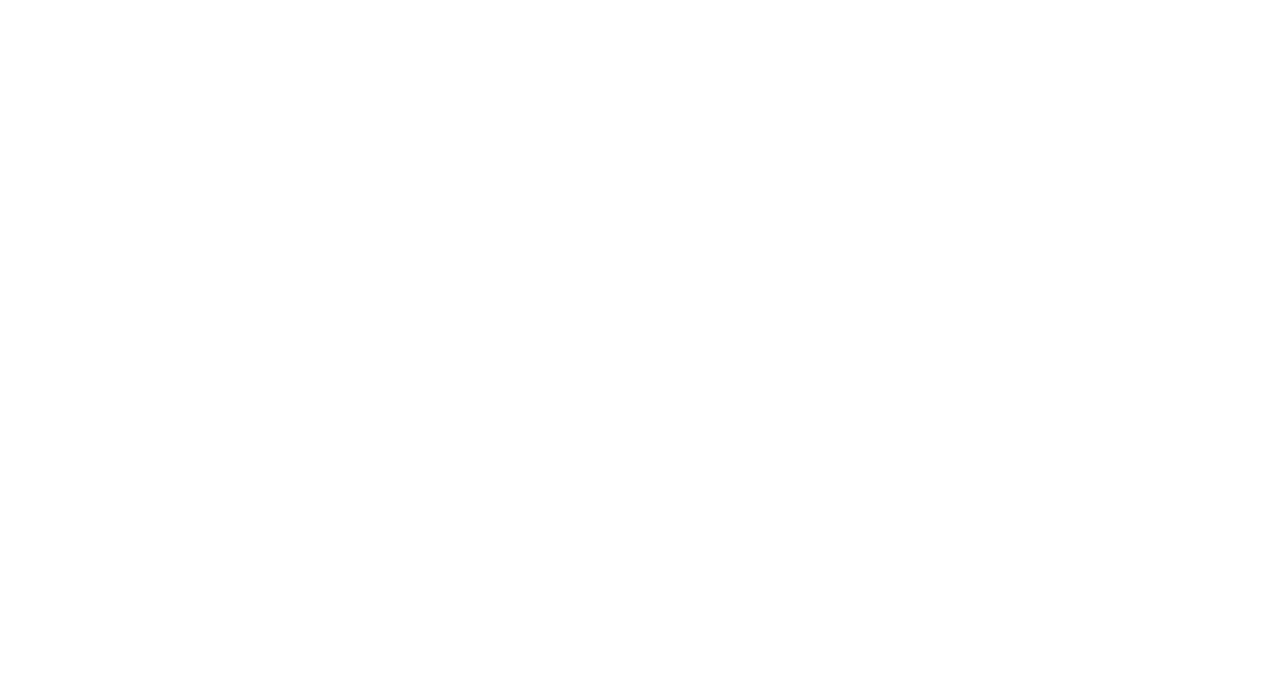
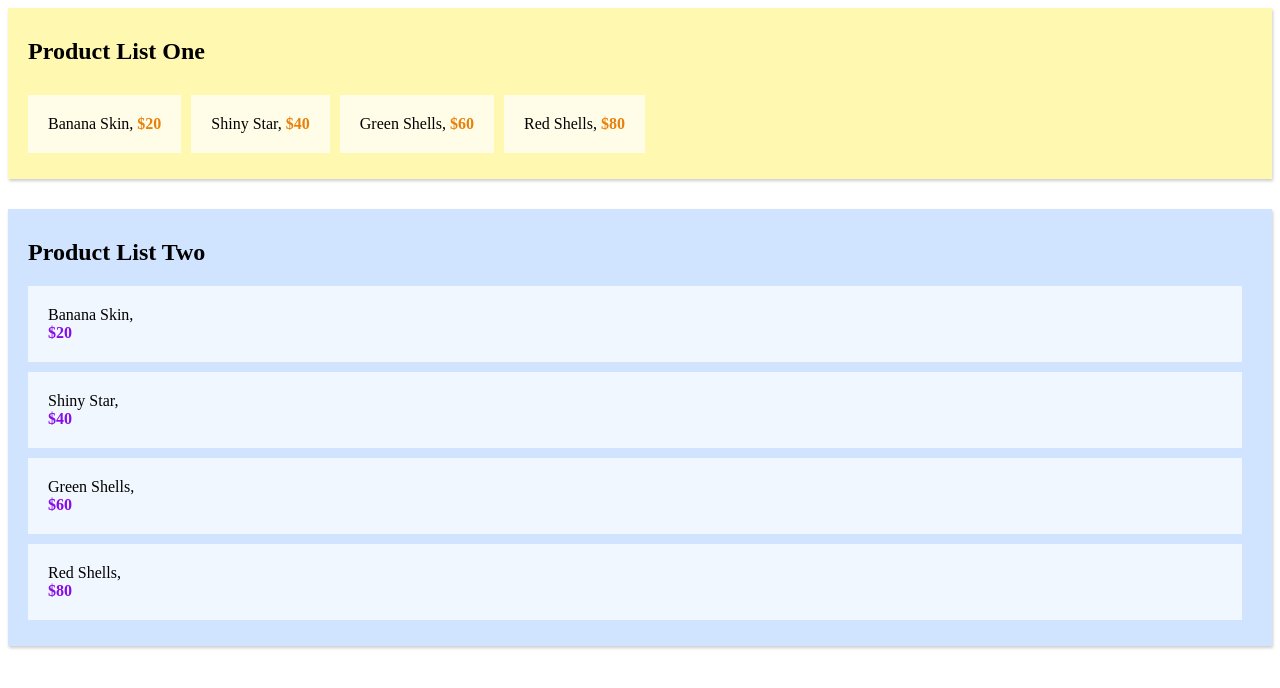
Before and after one commit to mdajgarhossain/vuex, a Vue app: page / in a window 1280 px wide. Shown: the top 688 px of the page. Built offline with nearby package versions, Linux system fonts and the light colour scheme.

Commit message:
Passing data as props from parent to child & use data by vuejs style

```diff
--- a/src/App.vue
+++ b/src/App.vue
@@ -5,8 +5,32 @@
       <router-link to="/about">About</router-link>
     </div>
     <router-view/> -->
+    <ProdctListOne :products="products" />
+    <ProductListTwo :products="products" />
   </div>
 </template>
 
+<script>
+import ProdctListOne from "./components/ProdctListOne";
+import ProductListTwo from "./components/ProductListTwo";
+
+export default {
+  components: {
+    ProdctListOne,
+    ProductListTwo,
+  },
+  data() {
+    return {
+      products: [
+        { name: "Banana Skin", price: 20 },
+        { name: "Shiny Star", price: 40 },
+        { name: "Green Shells", price: 60 },
+        { name: "Red Shells", price: 80 },
+      ],
+    };
+  },
+};
+</script>
+
 <style>
 </style>
--- /dev/null
+++ b/src/components/ProdctListOne.vue
@@ -0,0 +1,50 @@
+<template>
+  <div id="product-list-one">
+    <h2>Product List One</h2>
+    <ul>
+      <li v-for="(product, index) in products" :key="index">
+        <span class="name">{{ product.name }}</span
+        >, <span class="price">${{ product.price }}</span>
+      </li>
+    </ul>
+  </div>
+</template>
+
+<script>
+export default {
+  props: {
+    products: {
+      type: Array,
+      default() {
+        return [];
+      },
+    },
+  },
+  data() {
+    return {};
+  },
+};
+</script>
+
+<style scoped>
+#product-list-one {
+  background: #fff8b1;
+  box-shadow: 1px 2px 3px rgba(0, 0, 0, 0.2);
+  margin-bottom: 30px;
+  padding: 10px 20px;
+}
+#product-list-one ul {
+  padding: 0;
+}
+#product-list-one li {
+  display: inline-block;
+  margin-right: 10px;
+  margin-top: 10px;
+  padding: 20px;
+  background: rgba(255, 255, 255, 0.7);
+}
+.price {
+  font-weight: bold;
+  color: #e8800c;
+}
+</style>
--- /dev/null
+++ b/src/components/ProductListTwo.vue
@@ -0,0 +1,51 @@
+<template>
+  <div id="product-list-two">
+    <h2>Product List Two</h2>
+    <ul>
+      <li v-for="(product, index) in products" :key="index">
+        <span class="name">{{ product.name }}</span
+        >, <span class="price">${{ product.price }}</span>
+      </li>
+    </ul>
+  </div>
+</template>
+
+<script>
+export default {
+  props: {
+    products: {
+      type: Array,
+      default() {
+        return [];
+      },
+    },
+  },
+  data() {
+    return {};
+  },
+};
+</script>
+
+<style scoped>
+#product-list-two {
+  background: #d1e4ff;
+  box-shadow: 1px 2px 3px rgba(0, 0, 0, 0.2);
+  margin-bottom: 30px;
+  padding: 10px 20px;
+}
+#product-list-two ul {
+  padding: 0;
+  list-style-type: none;
+}
+#product-list-two li {
+  margin-right: 10px;
+  margin-top: 10px;
+  padding: 20px;
+  background: rgba(255, 255, 255, 0.7);
+}
+.price {
+  font-weight: bold;
+  color: #860ce8;
+  display: block;
+}
+</style>
```
